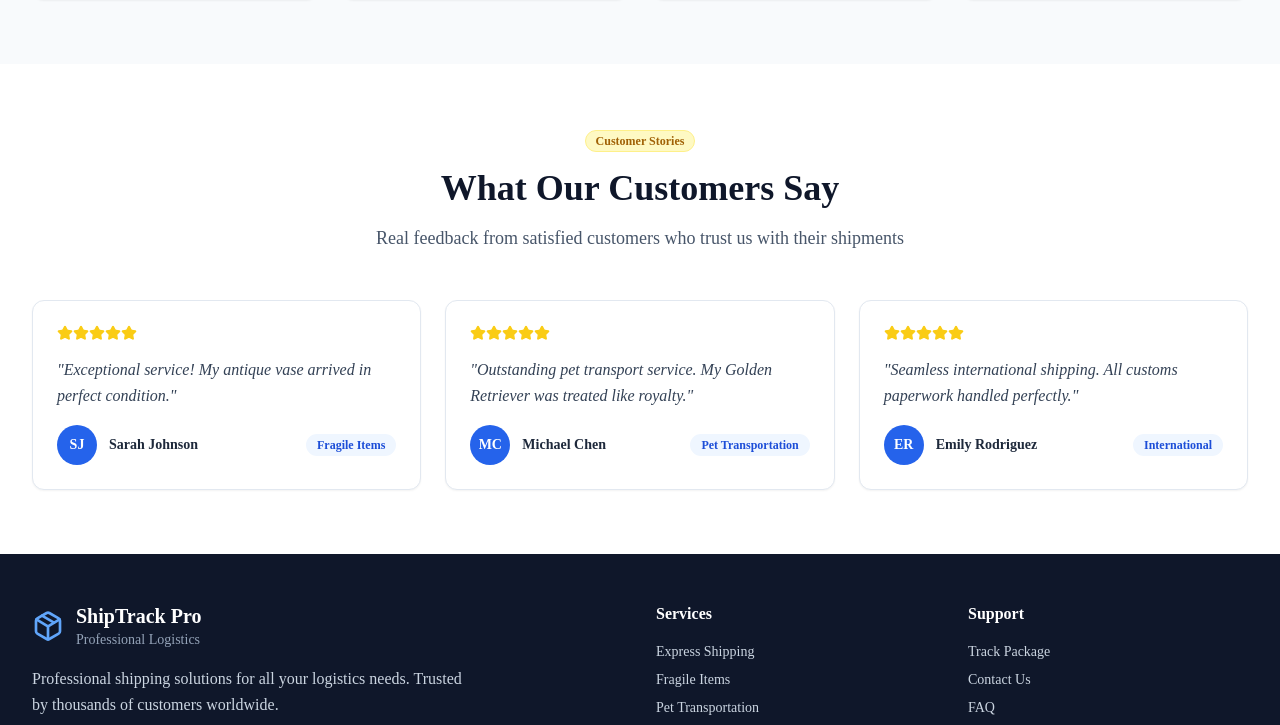
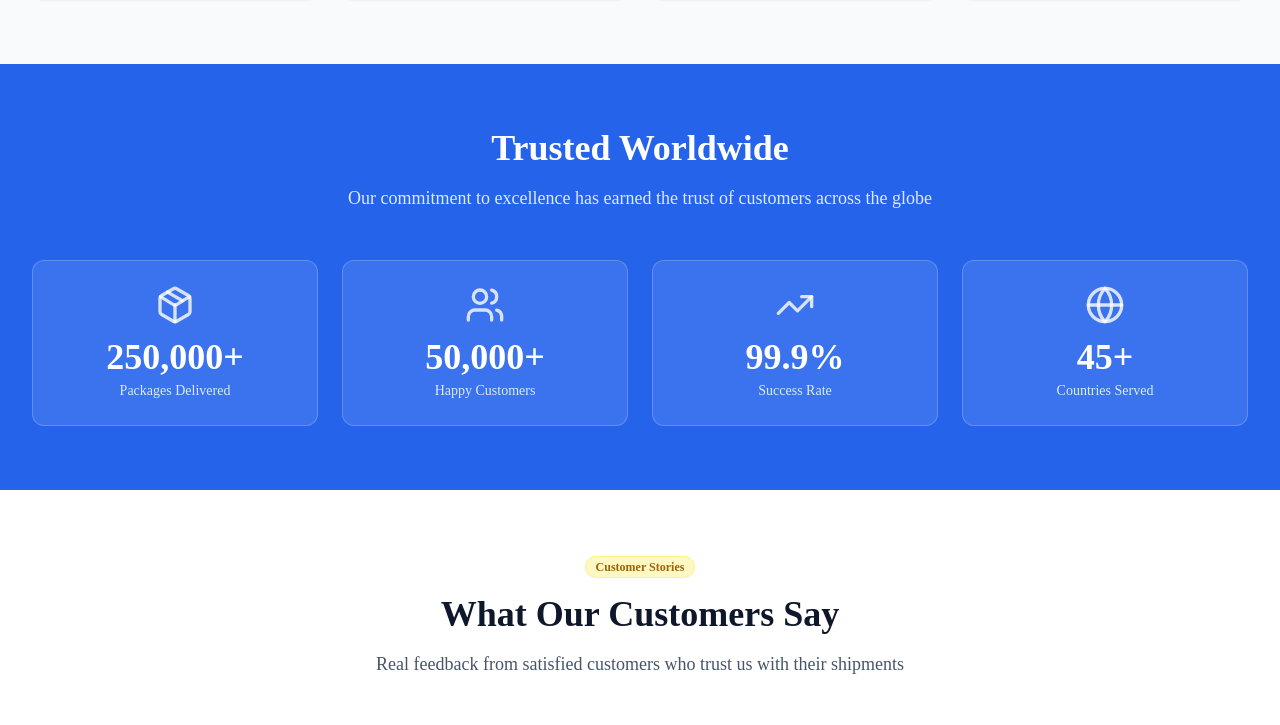
Before and after one commit to brayanj4y/archive, a Next.js app: page / in a window 1280 px wide. Shown: the part 2009-2734 px from the top of the page. Built offline with nearby package versions, Linux system fonts and the light colour scheme.

Commit message:
Update page.tsx

```diff
--- a/app/page.tsx
+++ b/app/page.tsx
@@ -1,7 +1,21 @@
 "use client"
 
 import { useState } from "react"
-import { Package, Truck, Shield, Clock, Star, CheckCircle, Search, Heart, Globe, Zap, Award } from "lucide-react"
+import {
+  Package,
+  Truck,
+  Shield,
+  Clock,
+  Star,
+  CheckCircle,
+  Search,
+  Heart,
+  Globe,
+  Users,
+  TrendingUp,
+  Zap,
+  Award,
+} from "lucide-react"
 import { Button } from "@/components/ui/button"
 import { Input } from "@/components/ui/input"
 import { Card, CardContent, CardDescription, CardHeader, CardTitle } from "@/components/ui/card"
@@ -19,6 +33,13 @@ export default function HomePage() {
       router.push(`/track/${trackingNumber.trim()}`)
     }
   }
+
+  const stats = [
+    { label: "Packages Delivered", value: "250,000+", icon: Package },
+    { label: "Happy Customers", value: "50,000+", icon: Users },
+    { label: "Success Rate", value: "99.9%", icon: TrendingUp },
+    { label: "Countries Served", value: "45+", icon: Globe },
+  ]
 
   const services = [
     {
@@ -261,8 +282,30 @@ export default function HomePage() {
         </div>
       </section>
 
-      {/* Reviews Section */}
-      <section className="py-16 bg-white" aria-labelledby="reviews-heading">
+      <section className="py-16 bg-blue-600">
+        <div className="max-w-7xl mx-auto px-4 sm:px-6 lg:px-8">
+          <div className="text-center mb-12">
+            <h2 className="text-3xl md:text-4xl font-bold text-white mb-4">Trusted Worldwide</h2>
+            <p className="text-lg text-blue-100 max-w-2xl mx-auto">
+              Our commitment to excellence has earned the trust of customers across the globe
+            </p>
+          </div>
+
+          <div className="grid grid-cols-2 md:grid-cols-4 gap-6">
+            {stats.map((stat, index) => (
+              <div key={index} className="text-center text-white">
+                <div className="bg-white/10 border border-white/20 rounded-lg p-6">
+                  <stat.icon className="w-10 h-10 mx-auto mb-3 text-white/80" />
+                  <div className="text-3xl md:text-4xl font-bold mb-1">{stat.value}</div>
+                  <div className="text-blue-100 text-sm">{stat.label}</div>
+                </div>
+              </div>
+            ))}
+          </div>
+        </div>
+      </section>
+
+      <section className="py-16 bg-white">
         <div className="max-w-7xl mx-auto px-4 sm:px-6 lg:px-8">
           <div className="text-center mb-12">
             <Badge className="mb-4 bg-yellow-100 text-yellow-700 border-yellow-200">Customer Stories</Badge>
```
